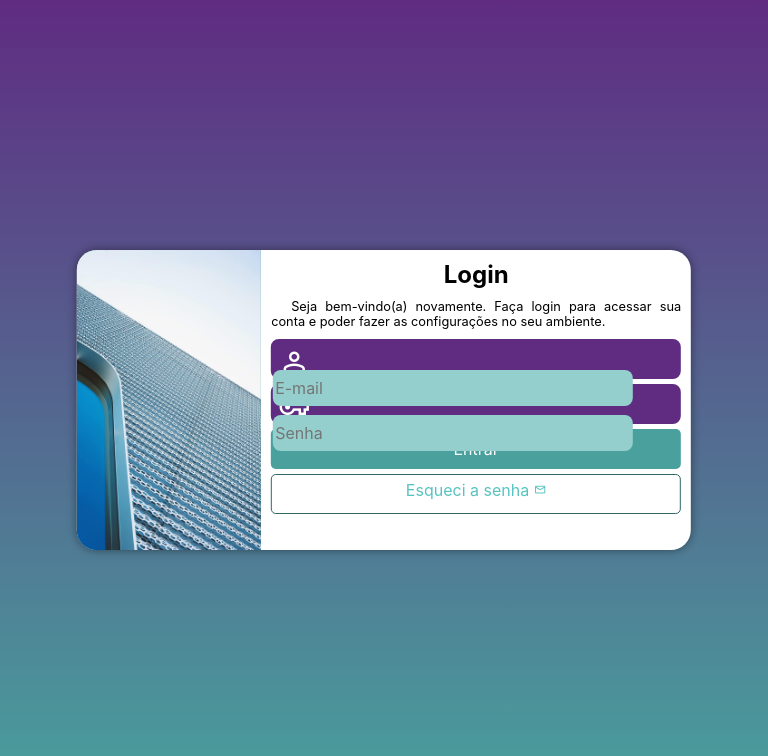
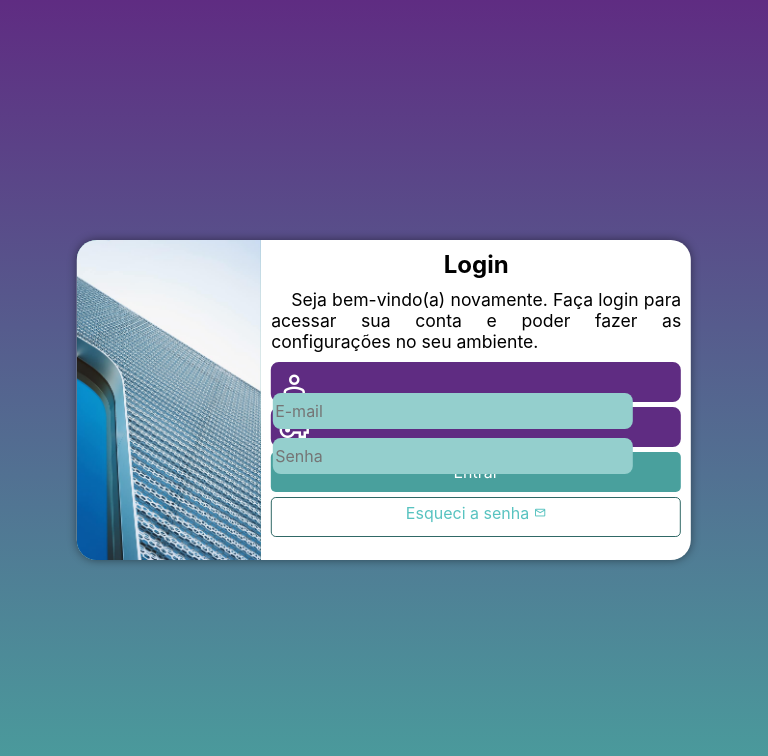
Before and after one commit to ODCS1/tela-login, a PHP site: page / in a window 768 px wide. Shown: the top 756 px of the page. Run offline with PHP 8.4, Linux system fonts and the light colour scheme.

Commit message:
ajustes altura

```diff
--- a/estilos/media-query.css
+++ b/estilos/media-query.css
@@ -18,7 +18,7 @@
 
     section#login{
         width: 80vw;
-        height: 300px;
+        height: 320px;
     }
 
     section#login > div#imagem{
@@ -31,6 +31,9 @@
         float: right;
         width: 70%;
     }
+    section#login > div#formulario > p{
+        font-size: 1.1em;
+    }
 }
 
 @media (min-width: 992px){
@@ -41,6 +44,7 @@
 
     section#login{
         width: 950px;
+        height: 400px;
     }
 
     section#login > div#imagem{
@@ -59,5 +63,6 @@
     }
     div#formulario > p{
         font-size: 1.2em;
+        margin-bottom: 20px;
     }
 }
--- a/estilos/style.css
+++ b/estilos/style.css
@@ -39,7 +39,6 @@ section#login{
     position: absolute;
     top: 50%;
     left: 50%;
-    transform: translate(-50%, -50%);
 
     background-color: white;
     border-radius: 20px;
@@ -48,7 +47,9 @@ section#login{
     width: 60vw;
     box-shadow: 0px 0px 10px hsla(0, 0%, 0%, 0.450);
 
-
+    transition: width .3s, height .3s;
+    transition: ease;
+    transform: translate(-50%, -50%);
 }
 
 div#imagem{
@@ -97,8 +98,8 @@ div.campo > input{
     font-size: 1em;
     width: calc(100% - 46.4px);
     height: 100%;
+    border: 0px;
     transform: translateY(-12px);
-    border: 0px;
 }
 
 div.campo > input:focus-within{
```
